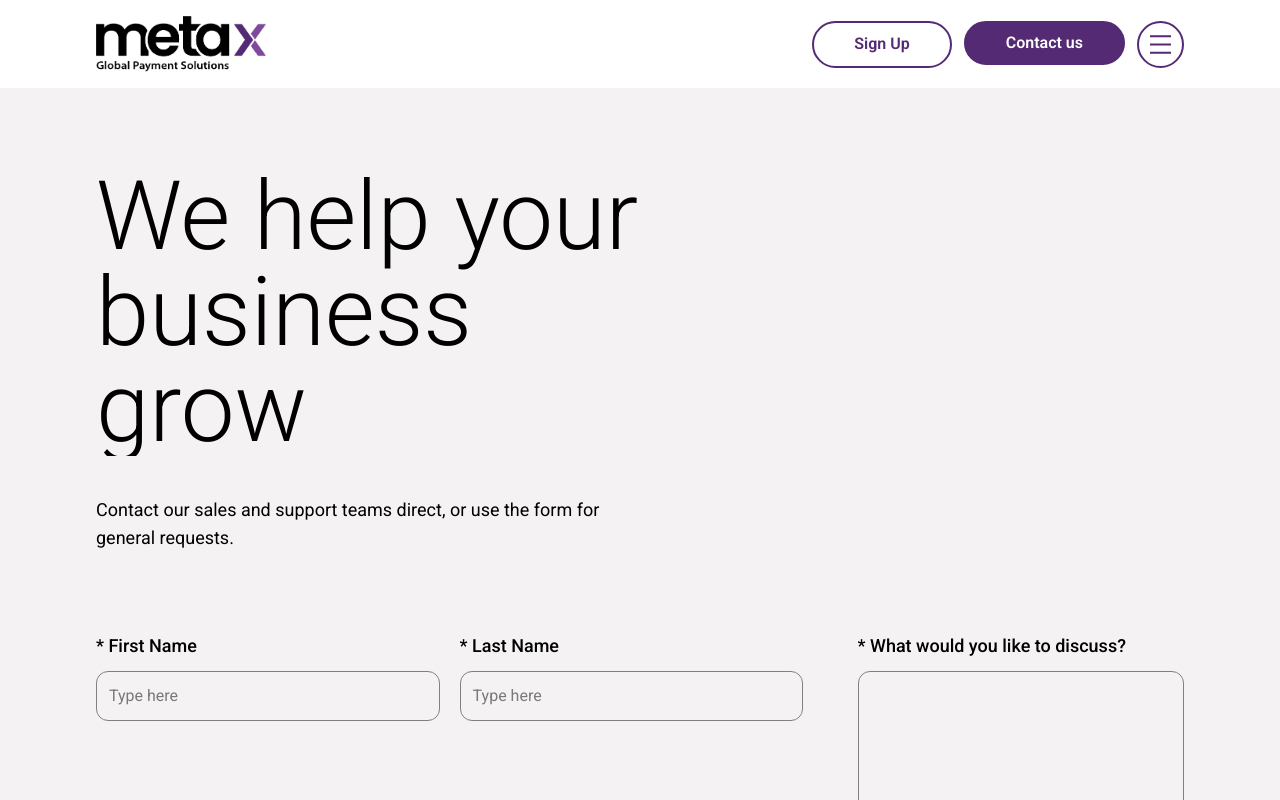
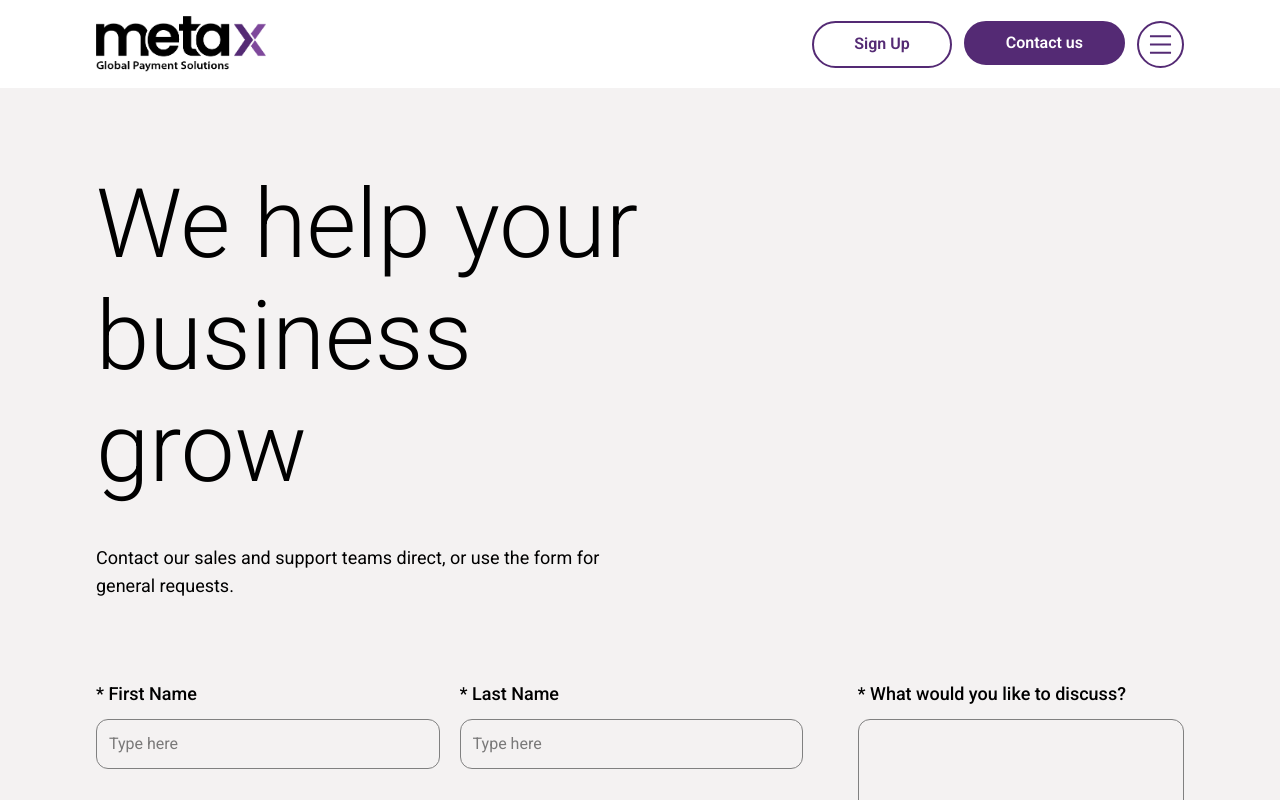
Before and after one commit to MahfoozMindIt/newMetax, a React (Vite) app: page /contact in a window 1280 px wide. Shown: the top 800 px of the page. Built offline with nearby package versions, Linux system fonts and the light colour scheme.

Commit message:
new page added

```diff
--- a/src/pages/Contact.jsx
+++ b/src/pages/Contact.jsx
@@ -10,7 +10,7 @@ const Contact = () => {
     <section className='lg:w-[85%] w-[95%] py-20'>
 <main className='flex flex-col gap-10 w-full lg:w-[75%] xl:w-[50%]'>
 
-<h1 className='lg:text-8xl text-6xl font-light'>We help your business grow</h1>
+<h1 className='lg:text-8xl text-6xl font-light leading-28'>We help your business grow</h1>
 <p className='text-lg'>Contact our sales and support teams direct, or use the form for general requests.</p>
 
 </main>
```
Also changed, not shown: 11 other files (tests, documents, lock files or other folders).
